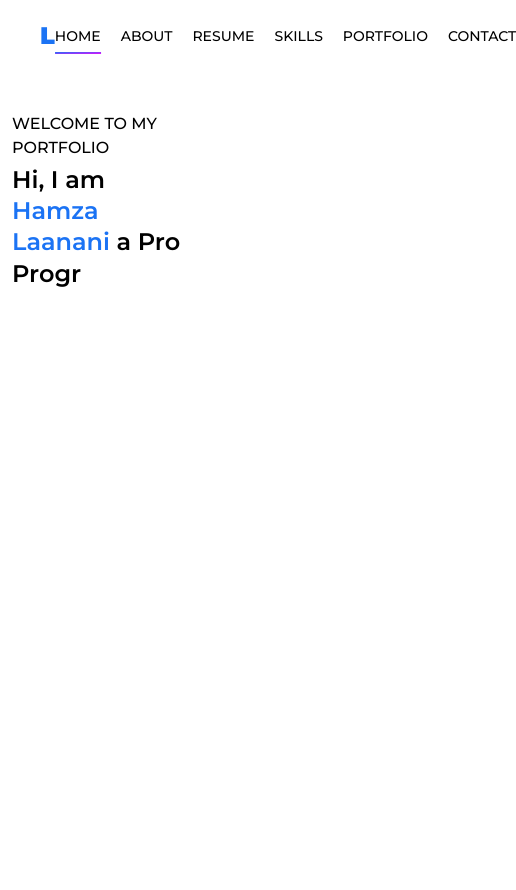
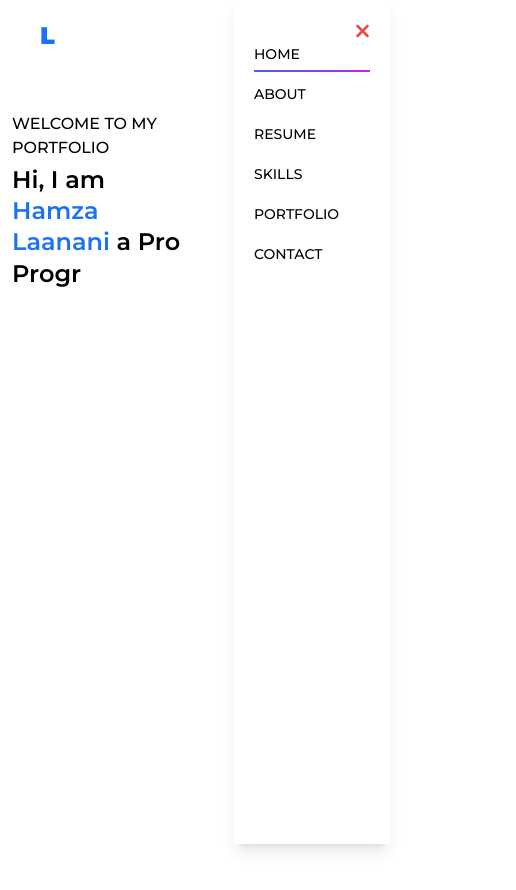
Before and after one commit to laananihamza/Portfilio, a React (Vite) app: page / in a window 390 px wide. Shown: the top 890 px of the page, 516 px wide, since content can reach past the window. Built offline with nearby package versions, Linux system fonts and the light colour scheme.

Commit message:
right sidebar mobile section

```diff
--- a/src/components/Header.jsx
+++ b/src/components/Header.jsx
@@ -1,8 +1,11 @@
+import { faBars, faClose } from "@fortawesome/free-solid-svg-icons"
+import { FontAwesomeIcon } from "@fortawesome/react-fontawesome"
 import { useEffect, useRef, useState } from "react"
 
 // eslint-disable-next-line react/prop-types
 function Header({ activeSection }) {
   const [position, setPosition] = useState(false)
+  const [openMenu, setOpenMenu] = useState(false)
   const header = useRef()
   const headerScroll = () => {
     if (window.scrollY > 200) {
@@ -28,7 +31,7 @@ function Header({ activeSection }) {
     <header ref={header} className={`px-10  flex items-center justify-between duration-100 w-full ${position ? '!py-3 duration-100 fixed bg-white' : 'relative bg-transparent py-5'} top-0`}>
       <div className="logo text-blueHover text-2xl font-black">L</div>
       <div className="links">
-        <ul className="flex gap-5 text-sm uppercase font-medium">
+        <ul className="hidden md:flex gap-5 text-sm uppercase font-medium">
           <li className={`relative before:absolute before:-bottom-2 before:left-1/2 before:-translate-x-1/2 before:bg-gradient-to-br before:from-blueHover before:to-violetHover ${activeSection === 'home' ? 'before:w-full' : 'before:w-0'} before:duration-200 hover:before:w-full before:h-0.5`}><a href="#home">Home</a></li>
           <li className={`relative before:absolute before:-bottom-2 before:left-1/2 before:-translate-x-1/2 before:bg-gradient-to-br before:from-blueHover before:to-violetHover ${activeSection === 'about' ? 'before:w-full' : 'before:w-0'} before:duration-200 hover:before:w-full before:h-0.5`}><a href="#about" >About</a></li>
           <li className={`relative before:absolute before:-bottom-2 before:left-1/2 before:-translate-x-1/2 before:bg-gradient-to-br before:from-blueHover before:to-violetHover ${activeSection === 'resume' ? 'before:w-full' : 'before:w-0'} before:duration-200 hover:before:w-full before:h-0.5`}><a href="#resume">Resume</a></li>
@@ -36,6 +39,22 @@ function Header({ activeSection }) {
           <li className={`relative before:absolute before:-bottom-2 before:left-1/2 before:-translate-x-1/2 before:bg-gradient-to-br before:from-blueHover before:to-violetHover ${activeSection === 'portfolio' ? 'before:w-full' : 'before:w-0'} before:duration-200 hover:before:w-full before:h-0.5`}><a href="#portfolio">Portfolio</a></li>
           <li className={`relative before:absolute before:-bottom-2 before:left-1/2 before:-translate-x-1/2 before:bg-gradient-to-br before:from-blueHover before:to-violetHover ${activeSection === 'contact' ? 'before:w-full' : 'before:w-0'} before:duration-200 hover:before:w-full before:h-0.5`}><a href="#contact">Contact</a></li>
         </ul>
+        <div className="mobile-links block md:hidden">
+          <FontAwesomeIcon icon={faBars} onClick={() => setOpenMenu(true)} size="lg" className="cursor-pointer" />
+          <div className={`link-section p-5 min-h-screen w-[40%] fixed top-0 right-0 shadow-lg duration-300 bg-white z-50 ${openMenu ? 'right-0' : '-right-96'}`}>
+          <div className="close w-fit ml-auto">
+            <FontAwesomeIcon icon={faClose} onClick={() => setOpenMenu(false)} size="lg" className="text-red-500 duration-200 hover:rotate-180 cursor-pointer" />
+          </div>
+          <ul className="mobile flex flex-col gap-5  text-sm uppercase font-medium ">
+          <li className={`relative before:absolute before:-bottom-2 before:left-0 before:bg-gradient-to-br before:from-blueHover before:to-violetHover ${activeSection === 'home' ? 'before:w-full' : 'before:w-0'} before:duration-200 hover:before:w-full before:h-0.5`}><a href="#home">Home</a></li>
+          <li className={`relative before:absolute before:-bottom-2 before:left-0 before:bg-gradient-to-br before:from-blueHover before:to-violetHover ${activeSection === 'about' ? 'before:w-full' : 'before:w-0'} before:duration-200 hover:before:w-full before:h-0.5`}><a href="#about" >About</a></li>
+          <li className={`relative before:absolute before:-bottom-2 before:left-0 before:bg-gradient-to-br before:from-blueHover before:to-violetHover ${activeSection === 'resume' ? 'before:w-full' : 'before:w-0'} before:duration-200 hover:before:w-full before:h-0.5`}><a href="#resume">Resume</a></li>
+          <li className={`relative before:absolute before:-bottom-2 before:left-0 before:bg-gradient-to-br before:from-blueHover before:to-violetHover ${activeSection === 'skills' ? 'before:w-full' : 'before:w-0'} before:duration-200 hover:before:w-full before:h-0.5`}><a href="#skills" >Skills</a></li>
+          <li className={`relative before:absolute before:-bottom-2 before:left-0 before:bg-gradient-to-br before:from-blueHover before:to-violetHover ${activeSection === 'portfolio' ? 'before:w-full' : 'before:w-0'} before:duration-200 hover:before:w-full before:h-0.5`}><a href="#portfolio">Portfolio</a></li>
+          <li className={`relative before:absolute before:-bottom-2 before:left-0 before:bg-gradient-to-br before:from-blueHover before:to-violetHover ${activeSection === 'contact' ? 'before:w-full' : 'before:w-0'} before:duration-200 hover:before:w-full before:h-0.5`}><a href="#contact">Contact</a></li>
+        </ul>
+          </div>
+        </div>
       </div>
     </header>
   )
```
Also changed, not shown: mini-components/Typewritter.jsx (deleted, +0 -79 lines).
